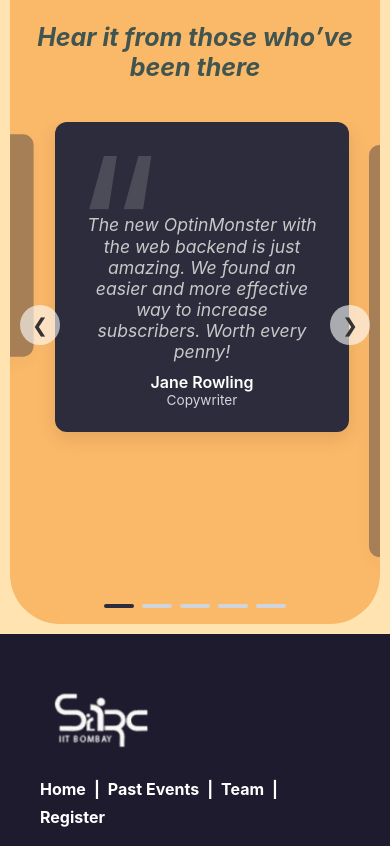
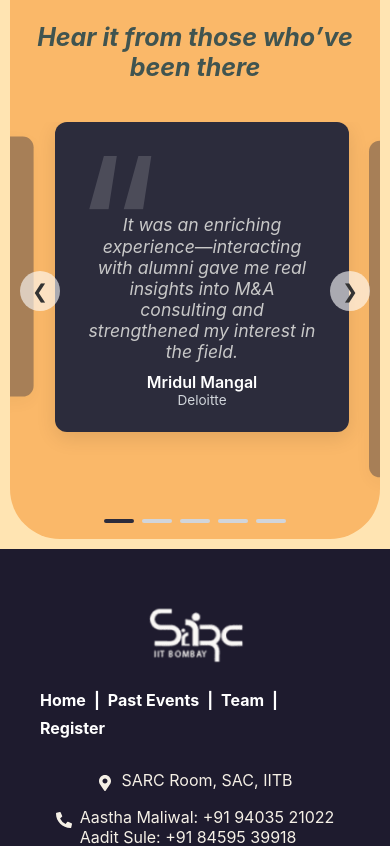
Before and after one commit to Aditya-8807/shadow_program, a React (Vite) app in the folder frontend/: page / in a window 390 px wide. Shown: the part 5989-6835 px from the top of the page. Built offline with nearby package versions, Linux system fonts and the light colour scheme.

Commit message:
testimonials

```diff
--- a/frontend/src/components/Testimonials/testimonials.css
+++ b/frontend/src/components/Testimonials/testimonials.css
@@ -59,7 +59,7 @@
   text-align: center;
   border-radius: 12px;
   padding: 4rem 2rem 5rem;
-  min-height: 200px;
+  min-height: 275px;
   max-width: 500px;
   width: 105%;
   position: relative;
--- a/frontend/src/components/Testimonials/testimonials.jsx
+++ b/frontend/src/components/Testimonials/testimonials.jsx
@@ -6,39 +6,34 @@
 
 const testimonials = [
     {
-        name: "Jane Rowling",
-        company: "Copywriter",
+        name: "Mridul  Mangal",
+        company: "Deloitte",
         text:
-            "The new OptinMonster with the web backend is just amazing. We found an easier and more effective way to increase subscribers. Worth every penny!",
-        image: "/images/Deloitte.png",
+            "It was an enriching experience—interacting with alumni gave me real insights into M&A consulting and strengthened my interest in the field.",
     },
     {
-        name: "Emilia Bubu",
-        company: "UI/UX Designer",
+        name: "Sachin Sharma",
+        company: "Bajaj Auto ",
         text:
-            "I was once a disbeliever myself. I didn’t like popups at all. But we doubled our email signups, so the results speak for themselves. It just workss once a disbeliever myself. I didn’t like popups at all. But we doubled our email signups, so the results speak for themselves. It just works. OptinMonster is super easy and worth the money.",
-        image: "/images/L&T.png",
+            "The Bajaj Auto shadow program offered great exposure to core mechanical engineering and electric mobility. Learning about the Chetak EV and witnessing the full manufacturing and electrical processes was an invaluable experience.",
     },
     {
         name: "Judy Dawson",
-        company: "Prod Developer",
+        company: "World Quant",
         text:
-            "OptinMonster brought me more subscribers, which is a given, but what’s more important is the ease of setup and amazing support.",
-        image: "/images/WorldQuant.png",
+            "Program gave me valuable insight into quantitative finance, where data, AI, and research drive investments, while the welcoming culture made the experience memorable",
     },
     {
-        name: "Alex Moore",
-        company: "Marketer",
+        name: "Komal yadav",
+        company: "NSE",
         text:
-            "This tool boosted my conversions and made email collection effortless. Highly recommended!",
-        image: "/images/Extra1.png",
+            "It offered insights into trading, clearing, and settlement while showcasing the scale and pace of India’s largest exchange. The interactive discussions made the visit both exciting and educational.",
     },
     {
-        name: "Riya Kapoor",
-        company: "Freelancer",
+        name: "Kapil Chippa",
+        company: "FYND",
         text:
-            "Super intuitive and effective. The design is clean, and performance is top-notch!",
-        image: "/images/Extra2.png",
+            "The Shadow Program at Fynd gave me real workplace insights, valuable mentorship, and clarity on career paths beyond classroom learning",
     },
 ];
 
--- a/frontend/src/components/footer/footer.css
+++ b/frontend/src/components/footer/footer.css
@@ -69,7 +69,6 @@
   word-wrap: break-word;
   overflow-wrap: break-word;
   max-width: 100%;
-  text-align: center;
   /* center align on small screens */
 }
 
@@ -143,15 +142,29 @@
 }
 
 @media (max-width: 768px) {
-  .description{
-    max-width: 95%;
-  }
-
   .footer-left,
   .footer-center,
   .footer-right {
     flex: 1 1 100%;
+    display: flex;
+    flex-direction: column;
+    align-items: center;
   }
 
+  .description {
+    text-align: center;
+    max-width: 95%;
+  }
 
+  .back-to-top {
+    width: 45px;
+    height: 45px;
+    border-radius: 50%;
+    padding: 0;
+    font-size: 1.4rem;
+  }
+
+  .back-to-top .text {
+    display: none;
+  }
 }
```
Also changed, not shown: frontend/src/components/navbar/Navbar.jsx (line endings or trailing spaces).
